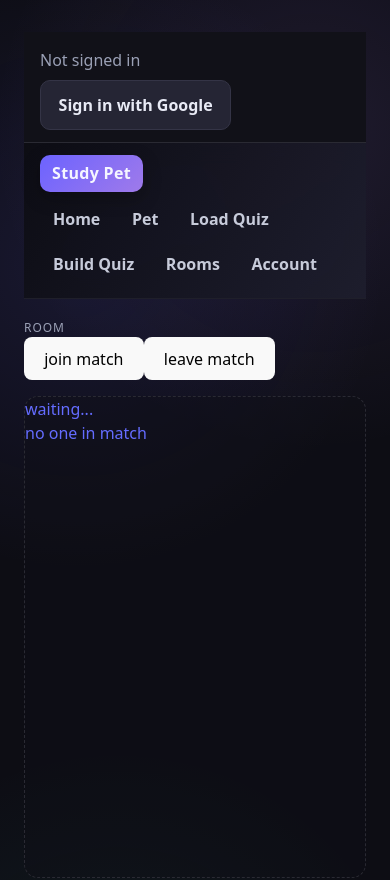
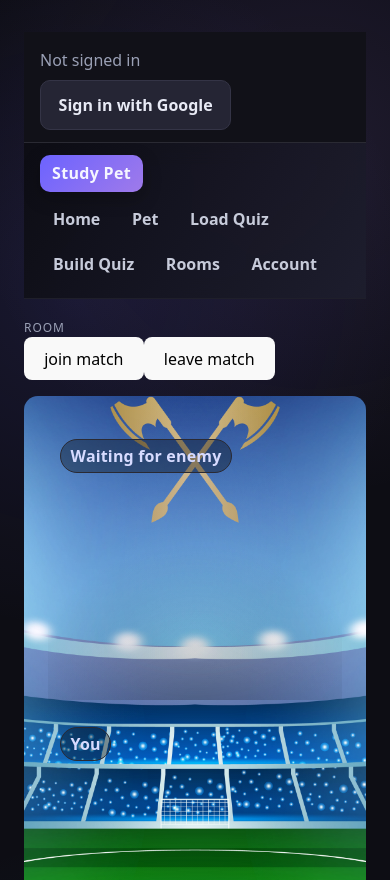
Before and after one commit to AidenKielby/Study-Pet, a React (Vite) app: page /room/1 in a window 390 px wide. Shown: the top 880 px of the page. Built offline with nearby package versions, Linux system fonts and the light colour scheme; no server answers; the database is empty.

Commit message:
made the battle grounds look nicer

```diff
--- a/src/pages/Room.tsx
+++ b/src/pages/Room.tsx
@@ -166,21 +166,45 @@ export default function Room() {
 
       <div className="room-body">
         <div className="room-main-placeholder" aria-hidden="true">
-            <div className="enemy-div">
-              <a>{enemyUid ? "enemy" : "waiting..."}</a>
+          <div className="battle-field">
+            <div className="battle-sky" />
+            <div className="battle-grid">
+              <div className="battle-slot enemy-slot">
+                <div className="slot-label">{enemyUid ? "Enemy" : "Waiting for enemy"}</div>
                 {enemyUid ? (
+                  <div className="battle-pet">
                     <Pet
-                  petEvolution={enemyEvolutions} petChoice={enemyPetChoice} stage={"Baby"}
-                  health={0} attack={0} defence={0} energy={0} avaulableMoves={null} />
-              ) : null }
+                      petEvolution={enemyEvolutions}
+                      petChoice={enemyPetChoice}
+                      stage={"Baby"}
+                      health={0}
+                      attack={0}
+                      defence={0}
+                      energy={0}
+                      avaulableMoves={null}
+                    />
                   </div>
-            <div className="player-div">
-              <a>{isInMatch ? auth.currentUser?.displayName : "no one in match"}</a>
+                ) : null}
+              </div>
+
+              <div className="battle-slot player-slot">
+                <div className="slot-label">You</div>
                 {isInMatch ? (
+                  <div className="battle-pet">
                     <Pet
-                  petEvolution={playerEvolutions} petChoice={playerPetChoice} stage={"Baby"}
-                  health={0} attack={0} defence={0} energy={0} avaulableMoves={null} />
+                      petEvolution={playerEvolutions}
+                      petChoice={playerPetChoice}
+                      stage={"Baby"}
+                      health={0}
+                      attack={0}
+                      defence={0}
+                      energy={0}
+                      avaulableMoves={null}
+                    />
+                  </div>
                 ) : null}
+              </div>
+            </div>
           </div>
         </div>
 
--- a/src/style.css
+++ b/src/style.css
@@ -847,9 +847,108 @@ button.ghost {
 
 .room-main-placeholder {
   min-height: 480px;
-  border: 1px dashed #2a2a33;
+  border: none;
   border-radius: 14px;
-  background: rgba(17,17,24,0.4);
+  background: none;
+  padding: 0;
+}
+
+.battle-field {
+  position: relative;
+  height: 100%;
+  min-height: 480px;
+  width: 100%;
+  padding: 2rem 1.5rem;
+  background: url("/battleFeild.png") center/cover no-repeat;
+  border-radius: 14px;
+  overflow: hidden;
+  box-sizing: border-box; /* keep padding inside the column so it doesn't overlap chat */
+}
+
+.battle-sky {
+  position: absolute;
+  inset: 0;
+  background:
+    radial-gradient(circle at 20% 20%, rgba(108,99,255,0.14), transparent 36%),
+    radial-gradient(circle at 80% 18%, rgba(124,121,255,0.12), transparent 32%),
+    radial-gradient(circle at 50% 60%, rgba(45,212,191,0.08), transparent 42%);
+  pointer-events: none;
+  opacity: 0.9;
+}
+
+.battle-grid {
+  position: relative;
+  display: grid;
+  grid-template-columns: repeat(auto-fit, minmax(260px, 1fr));
+  gap: 1rem;
+  height: 100%;
+  align-items: end;
+  z-index: 1;
+}
+
+.battle-slot {
+  position: relative;
+  min-height: 240px;
+  border-radius: 12px;
+  background: transparent;
+  box-shadow: none;
+  overflow: visible;
+  display: flex;
+  align-items: flex-end;
+  justify-content: center;
+  padding: 1rem;
+}
+
+.battle-slot::after {
+  content: "";
+  position: absolute;
+  inset: 0;
+  background: radial-gradient(circle at 50% 110%, rgba(0,0,0,0.28), transparent 55%);
+  pointer-events: none;
+}
+
+.slot-label {
+  position: absolute;
+  top: 0.65rem;
+  left: 0.75rem;
+  padding: 0.25rem 0.6rem;
+  border-radius: 999px;
+  background: rgba(0,0,0,0.35);
+  border: 1px solid #2a2a33;
+  color: #d7dbff;
+  font-weight: 700;
+  letter-spacing: 0.01em;
+  z-index: 2;
+}
+
+.battle-pet {
+  position: relative;
+  z-index: 2;
+  transform: translateY(170px);
+  display: flex;
+  justify-content: center;
+  align-items: center;
+  width: clamp(140px, 24vw, 220px);
+}
+
+/* Only in the room battle field, strip the default pet shell styling so sprites sit directly on the field */
+.battle-pet .pet-shell {
+  background: transparent;
+  border: none;
+  box-shadow: none;
+}
+
+.battle-pet .pet-avatar {
+  width: 100%;
+  height: auto;
+}
+
+.enemy-slot .slot-circle {
+  background: radial-gradient(circle at 50% 50%, rgba(255,107,107,0.08), rgba(255,143,143,0.08), rgba(0,0,0,0.35));
+}
+
+.player-slot .slot-circle {
+  background: radial-gradient(circle at 50% 50%, rgba(124,121,255,0.12), rgba(108,99,255,0.1), rgba(0,0,0,0.35));
 }
 
 .room-header {
```
Also changed, not shown: public/battleFeild.png (added). Lines whose indentation alone changed are shown as unchanged.
